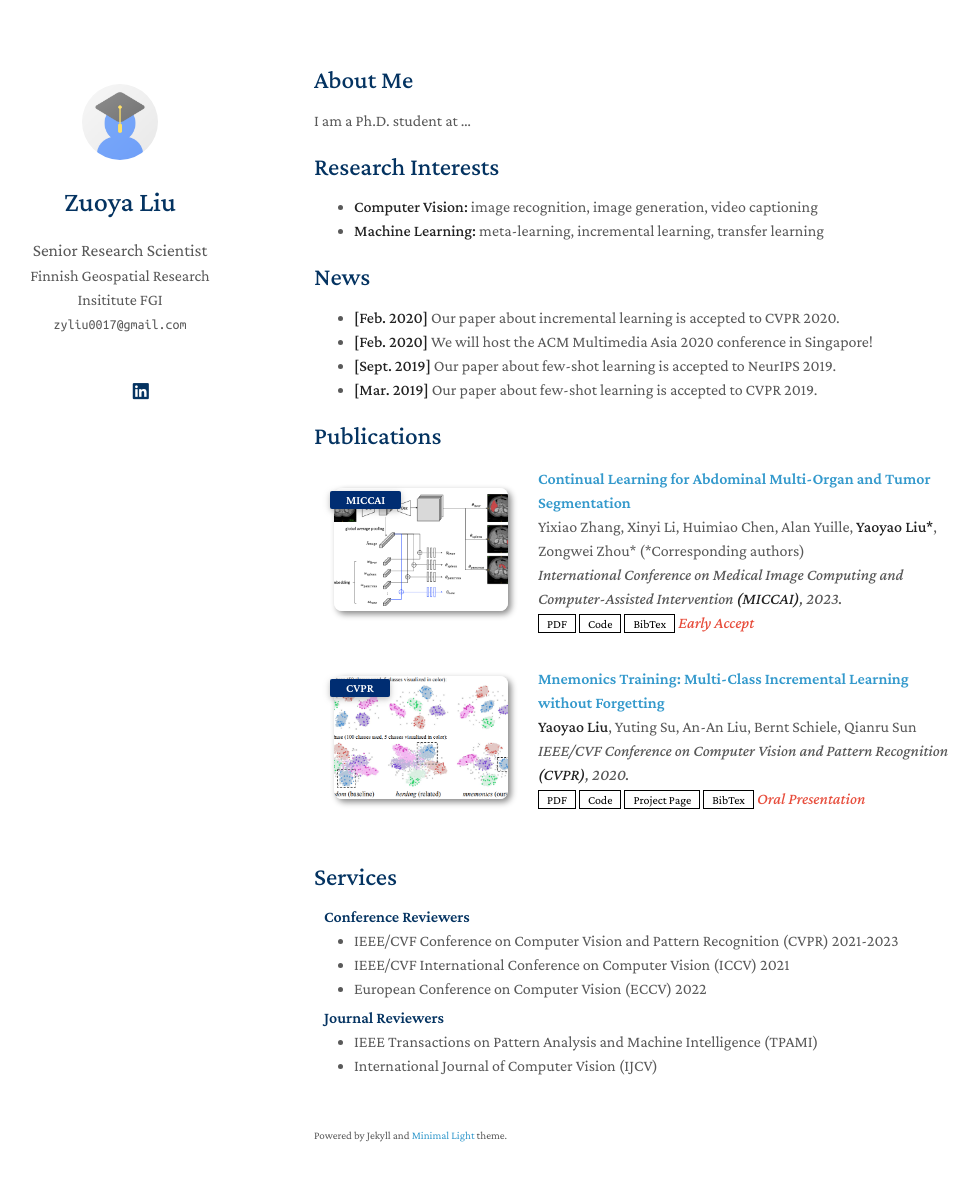
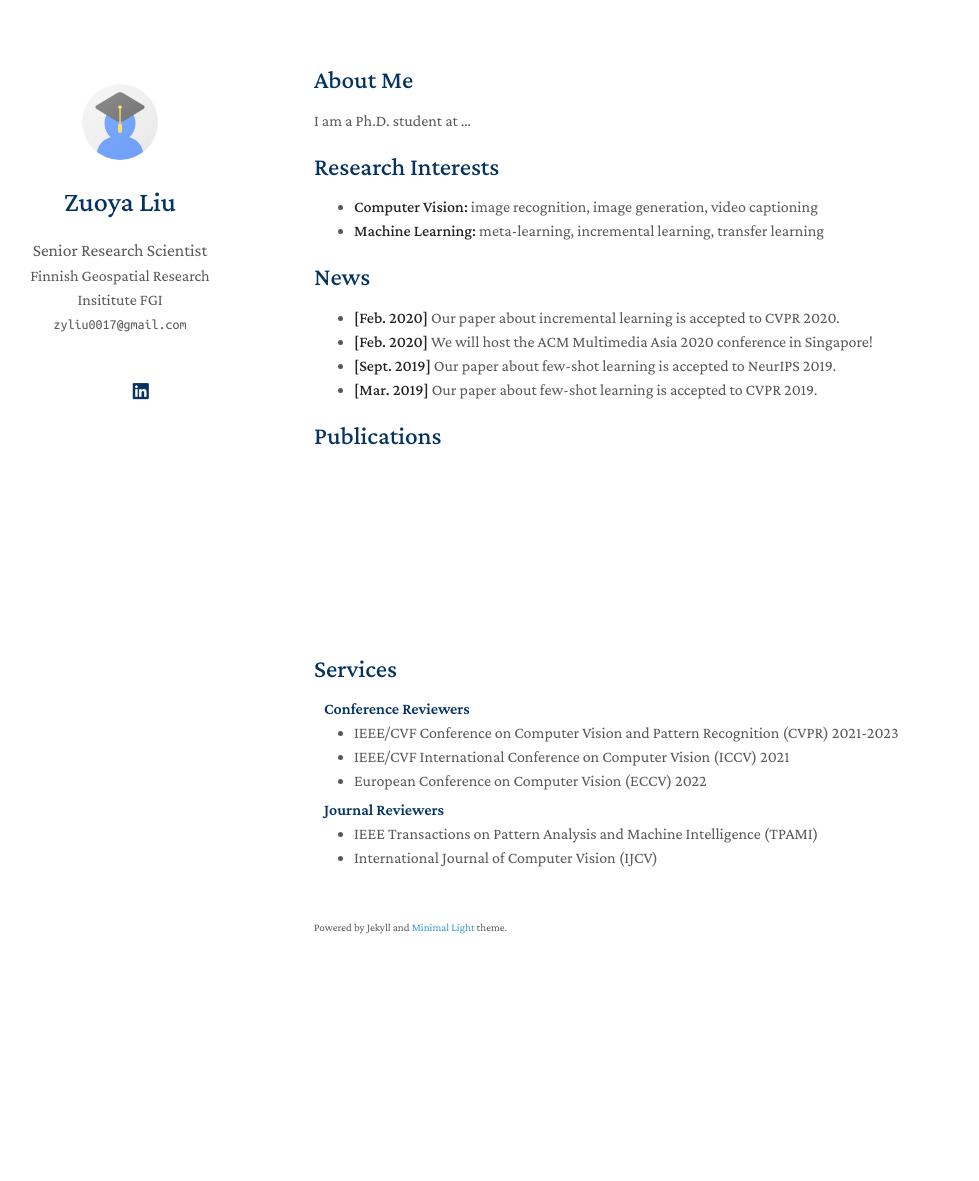
Before and after one commit to zyliu0017/zyliu0017.github.io, a Jekyll site: the page built from index.md, in a window 1280 px wide and 1216 px high. Shown: the top 1181 px of the window, without its empty margins (156-1135 px from the left). Built offline with Jekyll 4.4.1, drawn with Linux system fonts in a browser that asks for light colours; a style sheet for code colours, icons or effects is not loaded; our own code applies the rules of GitHub Pages for plain Markdown files.

Commit message:
Update publications.yml

```diff
--- a/_data/publications.yml
+++ b/_data/publications.yml
@@ -1,22 +1,11 @@
 main:
 
-  - title: Continual Learning for Abdominal Multi-Organ and Tumor Segmentation
-    authors: Yixiao Zhang, Xinyi Li, Huimiao Chen, Alan Yuille, <strong>Yaoyao Liu*</strong>, Zongwei Zhou* (*Corresponding authors)
-    conference_short: MICCAI
-    conference: International Conference on Medical Image Computing and Computer-Assisted Intervention <strong>(MICCAI)</strong>, 2023.
-    pdf: https://arxiv.org/pdf/2306.00988.pdf
-    code: https://github.com/MrGiovanni/ContinualLearning
-    bibtex: https://bib.yliu.me/MICCAI23.txt
-    image: ./assets/img/teaser_example_2.png
-    notes: Early Accept
-
-  - title: "Mnemonics Training: Multi-Class Incremental Learning without Forgetting"
-    authors: <strong>Yaoyao Liu</strong>, Yuting Su, An-An Liu, Bernt Schiele, Qianru Sun
-    conference_short: CVPR
-    conference: IEEE/CVF Conference on Computer Vision and Pattern Recognition <strong>(CVPR)</strong>, 2020.
-    pdf: https://arxiv.org/pdf/2002.10211.pdf
-    code: https://github.com/yaoyao-liu/class-incremental-learning/tree/main/mnemonics-training
-    page: https://class-il.mpi-inf.mpg.de/mnemonics/
-    bibtex: https://class-il.mpi-inf.mpg.de/mnemonics/
-    notes: Oral Presentation
-    image: ./assets/img/teaser_example.png
+  - title: # Continual Learning for Abdominal Multi-Organ and Tumor Segmentation
+    authors: # Yixiao Zhang, Xinyi Li, Huimiao Chen, Alan Yuille, <strong>Yaoyao Liu*</strong>, Zongwei Zhou* (*Corresponding authors)
+    conference_short: # MICCAI
+    conference: # International Conference on Medical Image Computing and Computer-Assisted Intervention <strong>(MICCAI)</strong>, 2023.
+    pdf: # https://arxiv.org/pdf/2306.00988.pdf
+    code: # https://github.com/MrGiovanni/ContinualLearning
+    bibtex: # https://bib.yliu.me/MICCAI23.txt
+    image: # ./assets/img/teaser_example_2.png
+    notes: # Early Accept
```
